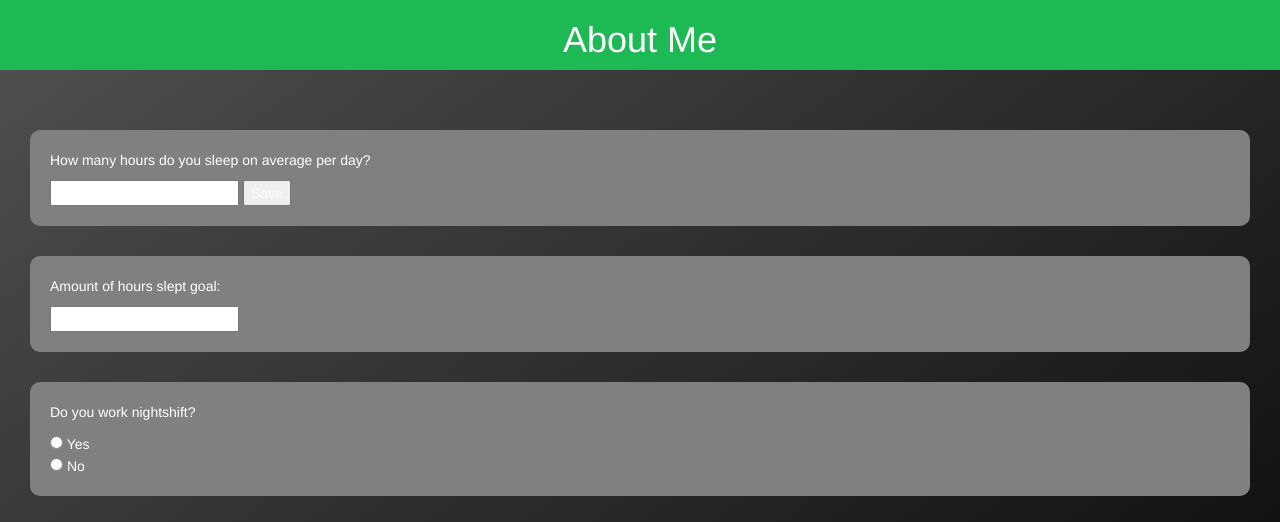
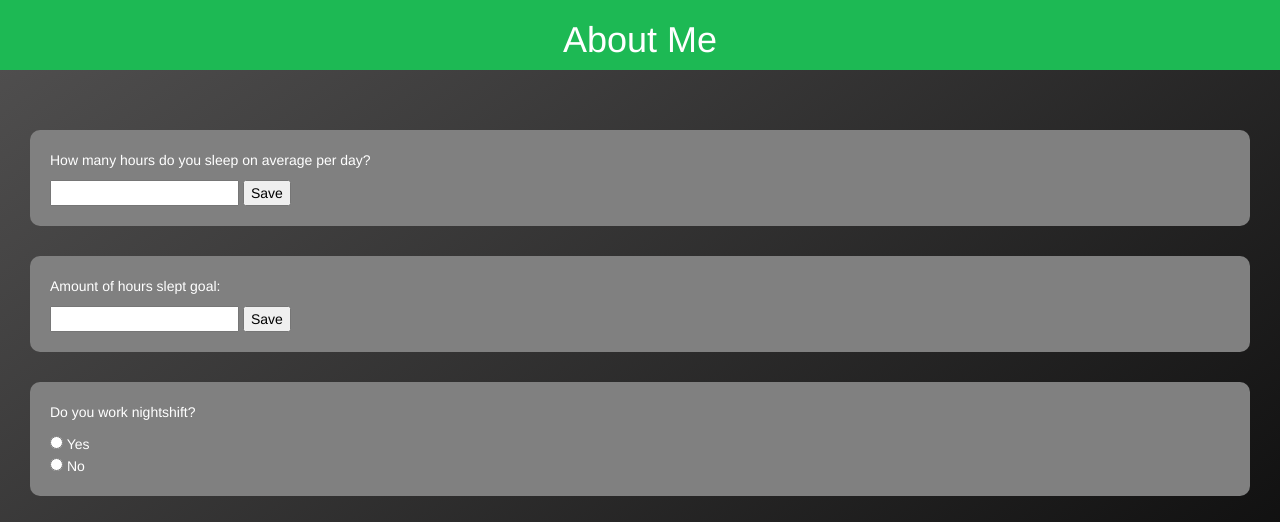
Before and after one commit to alexander253/HIT238_Sleep_Tracker_v1.00, a Node server app: page /about.html in a window 1280 px wide. Shown: the top 522 px of the page. Run offline with Node 20, Linux system fonts and the light colour scheme; some libraries are stand-ins or nearby versions.

Commit message:
changed colour of button for better contrast

```diff
--- a/public/about.html
+++ b/public/about.html
@@ -17,12 +17,13 @@
     <div class="content">
     <p>How many hours do you sleep on average per day?</p>
       <input name="average sleep" type="text">
-      <button type="button">Save</button>
+      <button class= "button" type="button">Save</button>
     </div>
 
     <div class="content">
       <p>Amount of hours slept goal:</p>
         <input name="average sleep" type="text">
+        <button class= "button" type="button">Save</button>
     </div>
 
     <div class="content">
--- a/public/style.css
+++ b/public/style.css
@@ -83,6 +83,10 @@ ul {
   float: right;
 }
 
+.button{
+  color: black;
+}
+
 @media only screen and (max-width: 750px) {
   .nav_menu a{
     padding: 30px 8px;
--- a/public/track.html
+++ b/public/track.html
@@ -25,7 +25,7 @@
       <input type="radio" name="9" value=""> 9<br>
       <input type="radio" name="10" value=""> 10<br>
       <input type="radio" name="more than 10" value=""> More than 10<br>
-      <button type="button">Save</button>
+      <button class= "button" type="button">Save</button>
     </div>
 
 
```
